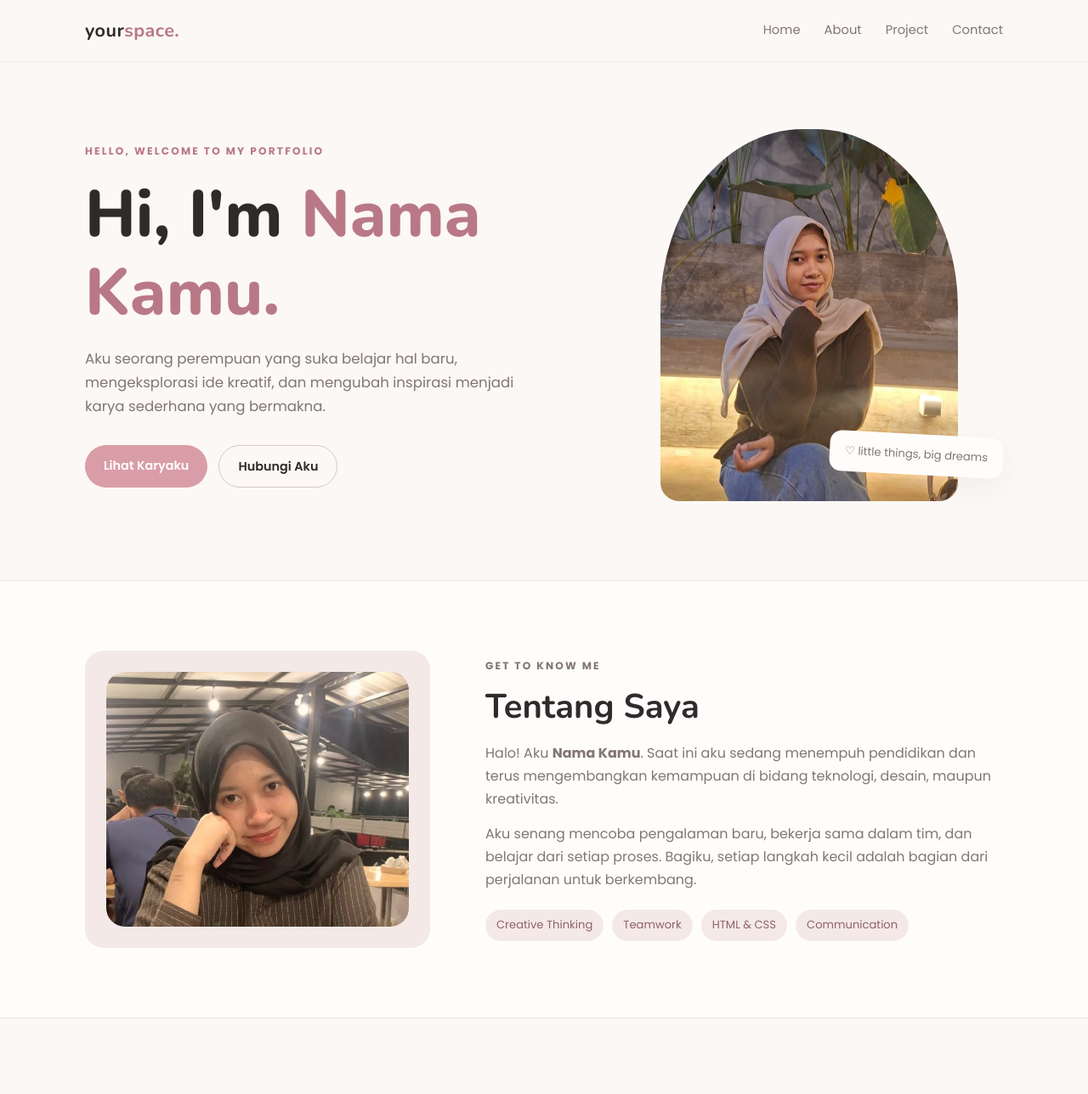
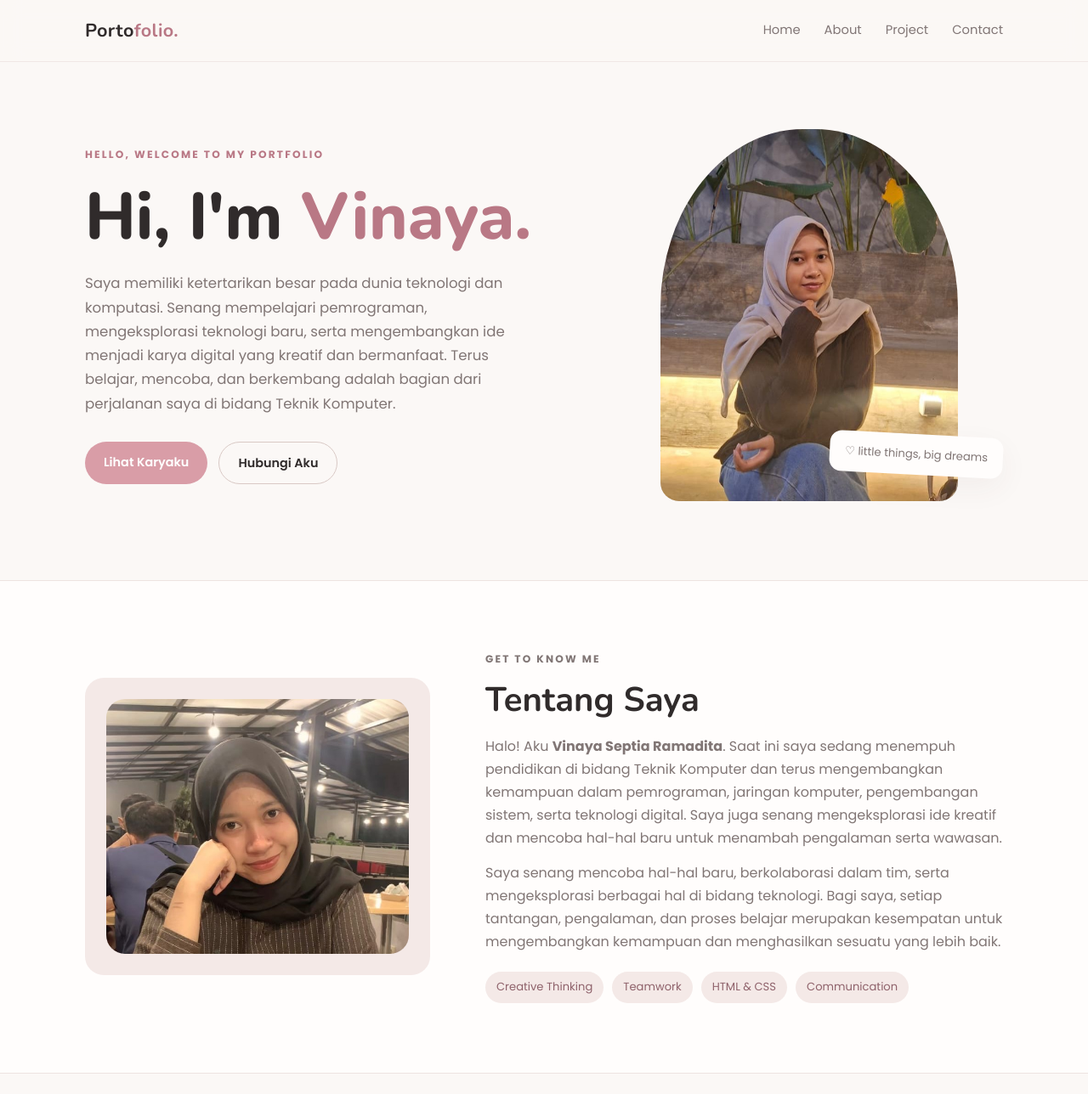
Before and after one commit to vinayayaa/portofolio, a plain HTML site: page index.html in a window 1280 px wide. Shown: the top 1288 px of the page at 85% size. Drawn offline with nearby package versions, Linux system fonts and the light colour scheme.

Commit message:
Update index.html

```diff
--- a/index.html
+++ b/index.html
@@ -4,7 +4,7 @@
   <meta charset="UTF-8">
   <meta name="viewport" content="width=device-width, initial-scale=1.0">
   <meta name="description" content="Portofolio pribadi — profil, karya, dan kontak.">
-  <title>Portofolio | Nama Kamu</title>
+  <title>Portofolio | Vina</title>
   <link rel="preconnect" href="https://fonts.googleapis.com">
   <link rel="preconnect" href="https://fonts.gstatic.com" crossorigin>
   <link href="https://fonts.googleapis.com/css2?family=Poppins:wght@400;500;600;700&family=Nunito:wght@400;500;600;700;800&display=swap" rel="stylesheet">
@@ -116,7 +116,7 @@
 <body>
   <header>
     <nav class="wrap">
-      <a class="brand" href="#home">your<span>space.</span></a>
+      <a class="brand" href="#home">Porto<span>folio.</span></a>
       <ul class="navlinks">
         <li><a href="#home">Home</a></li>
         <li><a href="#about">About</a></li>
@@ -130,8 +130,8 @@
     <section class="wrap hero" id="home">
       <div>
         <p class="eyebrow">Hello, welcome to my portfolio</p>
-        <h1>Hi, I'm <em>Nama Kamu.</em></h1>
-        <p class="intro">Aku seorang perempuan yang suka belajar hal baru, mengeksplorasi ide kreatif, dan mengubah inspirasi menjadi karya sederhana yang bermakna.</p>
+        <h1>Hi, I'm <em>Vinaya.</em></h1>
+        <p class="intro">Saya memiliki ketertarikan besar pada dunia teknologi dan komputasi. Senang mempelajari pemrograman, mengeksplorasi teknologi baru, serta mengembangkan ide menjadi karya digital yang kreatif dan bermanfaat. Terus belajar, mencoba, dan berkembang adalah bagian dari perjalanan saya di bidang Teknik Komputer.</p>
         <div class="actions">
           <a class="btn btn-primary" href="#projects">Lihat Karyaku</a>
           <a class="btn btn-outline" href="#contact">Hubungi Aku</a>
@@ -151,8 +151,8 @@
         <div class="about-copy">
           <p class="eyebrow">Get to know me</p>
           <h2>Tentang Saya</h2>
-          <p>Halo! Aku <strong>Nama Kamu</strong>. Saat ini aku sedang menempuh pendidikan dan terus mengembangkan kemampuan di bidang teknologi, desain, maupun kreativitas.</p>
-          <p>Aku senang mencoba pengalaman baru, bekerja sama dalam tim, dan belajar dari setiap proses. Bagiku, setiap langkah kecil adalah bagian dari perjalanan untuk berkembang.</p>
+          <p>Halo! Aku <strong>Vinaya Septia Ramadita</strong>. Saat ini saya sedang menempuh pendidikan di bidang Teknik Komputer dan terus mengembangkan kemampuan dalam pemrograman, jaringan komputer, pengembangan sistem, serta teknologi digital. Saya juga senang mengeksplorasi ide kreatif dan mencoba hal-hal baru untuk menambah pengalaman serta wawasan.</p>
+          <p>Saya senang mencoba hal-hal baru, berkolaborasi dalam tim, serta mengeksplorasi berbagai hal di bidang teknologi. Bagi saya, setiap tantangan, pengalaman, dan proses belajar merupakan kesempatan untuk mengembangkan kemampuan dan menghasilkan sesuatu yang lebih baik.</p>
           <div class="skills">
             <span>Creative Thinking</span><span>Teamwork</span><span>HTML & CSS</span><span>Communication</span>
           </div>
@@ -194,12 +194,12 @@
         </div>
         <div class="contact-links">
           <a class="btn btn-primary" href="mailto:vinayayaaa777@gmail.com">Email Me</a>
-          <a class="btn btn-outline" href="https://instagram.com/fvinaa__" target="_blank" rel="noopener">Instagram</a>
+          <a class="btn btn-outline" href="https://instagram.com/fvinaa_" target="_blank" rel="noopener">Instagram</a>
         </div>
       </div>
     </section>
   </main>
 
-  <footer><div class="wrap">© 2026 Nama Kamu · Made with ♡</div></footer>
+  <footer><div class="wrap">© 2026 Vinaya Septia Ramadita · Made with ♡</div></footer>
 </body>
 </html>
```
